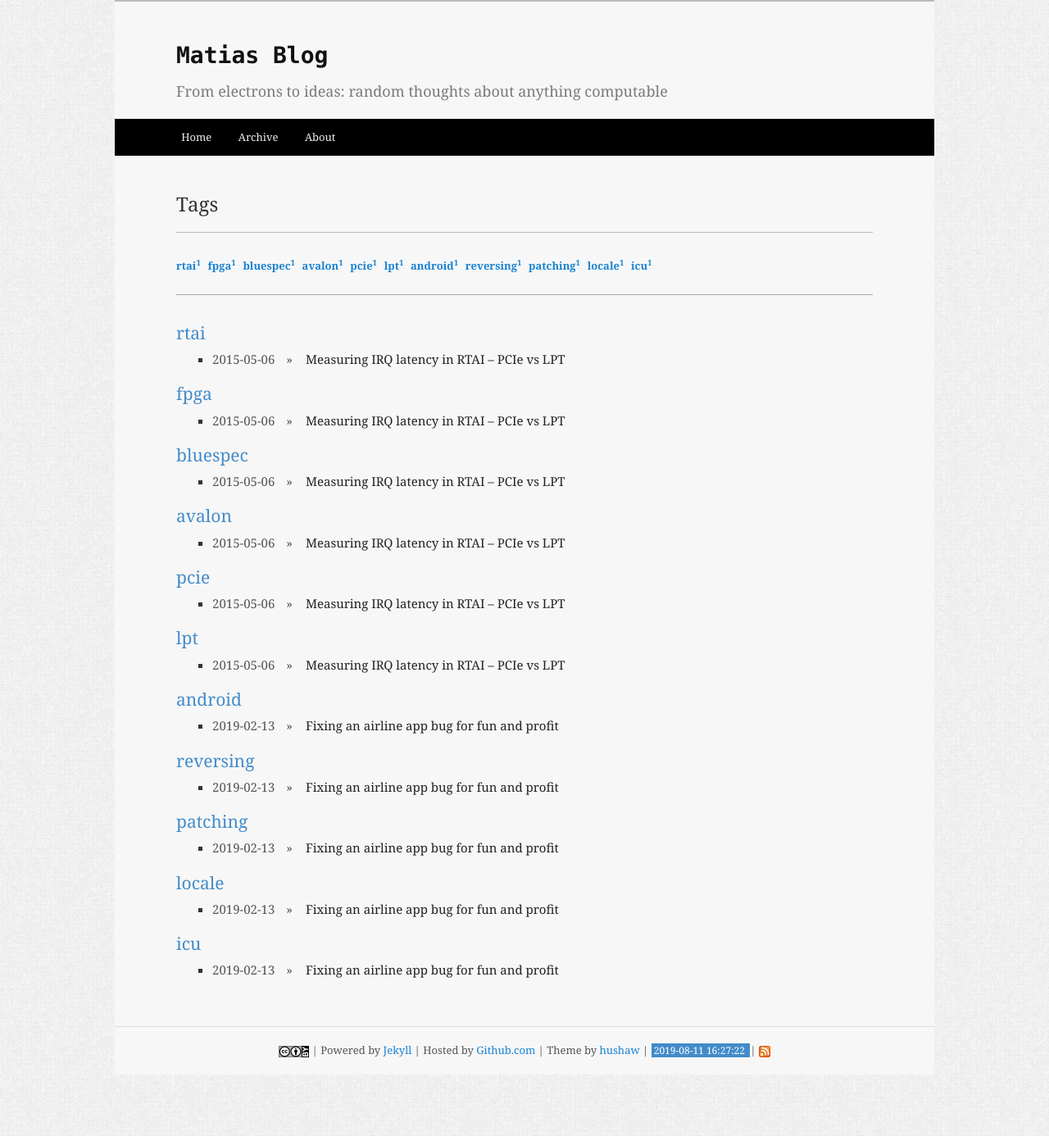
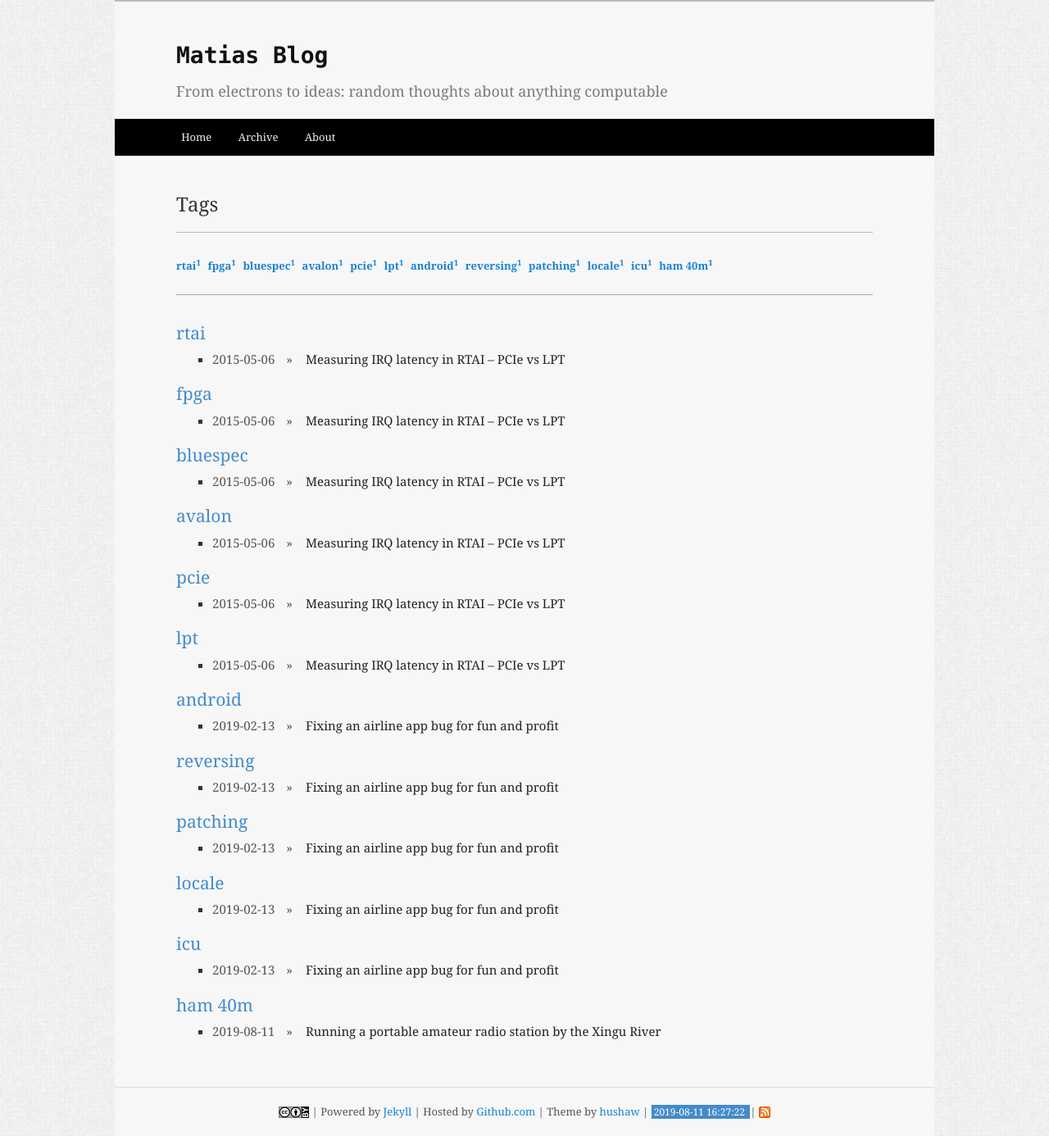
Before and after one commit to thotypous/thotypous.github.io, a Jekyll site: the page built from tags.html, in a window 1280 px wide. Shown: the whole page at 82% size. Built offline with Jekyll 4.4.1, drawn with Linux system fonts in a browser that asks for light colours; before the commit the page ends 1311 px from its top, so only the background shows below that.

```diff
--- a/_layouts/default.html
+++ b/_layouts/default.html
@@ -6,6 +6,25 @@
     <meta name="description" content="{{ site.description | xml_escape }}">
     <meta name="author" content="Paulo Matias">
     <meta name="viewport" content="width=device-width, initial-scale=1.0">
+
+    <meta name="twitter:site"    content="@thotypous">
+    <meta name="twitter:creator" content="@thotypous">
+    <meta name="twitter:title"   content="{{ site.description | xml_escape }}">
+
+    {% if page.title %}
+    <meta name="twitter:description" content="{{ page.title | xml_escape }}">
+    {% else %}
+    <meta name="twitter:description" content="{{ site.description | xml_escape }}">
+    {% endif %}
+
+    {% if page.image %}
+    <meta name="twitter:card"  content="summary_large_image">
+    <meta name="twitter:image" content="{{ site.url }}{{ page.image }}">
+    {% else %}
+    <meta name="twitter:card"  content="summary">
+    <meta name="twitter:image" content="{{ site.url }}/static/favicon.ico">
+    {% endif %}
+
     <link href="/static/favicon.ico" rel="shortcut icon" sizes="16x16 32x32 48x48 64x64">
     <link href="/static/css/bootstrap.css" rel="stylesheet" type="text/css" media="all">
     <link href="/static/css/font-awesome.css" rel="stylesheet" type="text/css" media="all">
--- a/_posts/2019-08-11-portable-amateur-radio-station-xingu-river.md
+++ b/_posts/2019-08-11-portable-amateur-radio-station-xingu-river.md
@@ -2,6 +2,8 @@
 layout: post
 title: Running a portable amateur radio station by the Xingu River
 categories: hamradio
+tag: ham 40m
+image: /postdata/2019-08-11/05.jpg
 ---
 
 Camping at river islets in the Amazon basin is a lot of fun, but what if the agreed time comes and the boatman does not arrive to take you back? This concern has made the perfect excuse for me to finally take the exams to get an amateur radio operator license and to build a portable 40m transceiver. This article describes the adventures of camping in a Xingu River islet with my wife's branch of the family – taking the radio together, of course. Although I still could not make a QSO, it was a joy to listen to other people doing CW and to get our WSPR beacon heard by 45 stations spread through several continents.
```
Also changed, not shown: postdata/2019-08-11/05.jpg (added).
